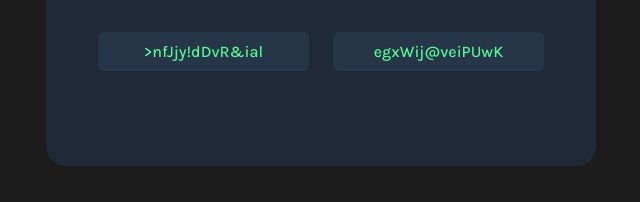
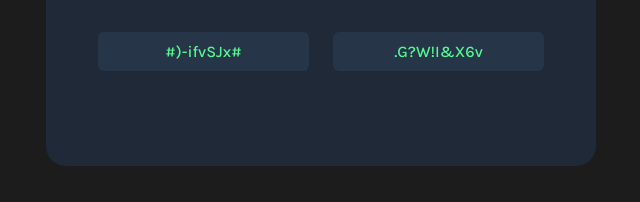
Before and after one commit to AndresEstebanGonzalez/PasswordGenerator, a plain HTML site: page index.html in a window 1280 px wide. Both pictures are taken after a click on the button "Generate Passwords". Shown: the part 509-711 px from the top of the page, 319-959 px from the left. Drawn offline with Linux system fonts and the light colour scheme.

Commit message:
JS Basic app created.

```diff
--- a/index.html
+++ b/index.html
@@ -22,8 +22,8 @@
           <div class="line"></div>
         </div>
         <div class="bottom-sector">
-          <div class="output" id="outputLeft">>nfJjy!dDvR&ial</div>
-          <div class="output" id="outputRight">egxWij@veiPUwK</div>
+          <div class="output" id="outputLeft"></div>
+          <div class="output" id="outputRight"></div>
         </div>
       </div>
     </div>
--- a/script.js
+++ b/script.js
@@ -0,0 +1,128 @@
+const generatePasswordsBtn = document.getElementById("generatePasswords");
+const outputLeft = document.getElementById("outputLeft");
+const outputRight = document.getElementById("outputRight");
+
+const characters = [
+  "A",
+  "B",
+  "C",
+  "D",
+  "E",
+  "F",
+  "G",
+  "H",
+  "I",
+  "J",
+  "K",
+  "L",
+  "M",
+  "N",
+  "O",
+  "P",
+  "Q",
+  "R",
+  "S",
+  "T",
+  "U",
+  "V",
+  "W",
+  "X",
+  "Y",
+  "Z",
+  "a",
+  "b",
+  "c",
+  "d",
+  "e",
+  "f",
+  "g",
+  "h",
+  "i",
+  "j",
+  "k",
+  "l",
+  "m",
+  "n",
+  "o",
+  "p",
+  "q",
+  "r",
+  "s",
+  "t",
+  "u",
+  "v",
+  "w",
+  "x",
+  "y",
+  "z",
+  "0",
+  "1",
+  "2",
+  "3",
+  "4",
+  "5",
+  "6",
+  "7",
+  "8",
+  "9",
+  "~",
+  "`",
+  "!",
+  "@",
+  "#",
+  "$",
+  "%",
+  "^",
+  "&",
+  "*",
+  "(",
+  ")",
+  "_",
+  "-",
+  "+",
+  "=",
+  "{",
+  "[",
+  "}",
+  "]",
+  ",",
+  "|",
+  ":",
+  ";",
+  "<",
+  ">",
+  ".",
+  "?",
+  "/",
+];
+
+// Random value for characters
+function randomValue() {
+  let randomNumber = Math.floor(Math.random() * characters.length);
+  let randomCharacters = characters[randomNumber];
+  return randomCharacters;
+}
+
+// Password generator
+function passwordOutput() {
+  let lengthOfPassword = 10;
+  for (let i = 0; i < lengthOfPassword; i++) {
+    // Left output password
+    outputLeft.textContent += randomValue();
+    // Right output password
+    outputRight.textContent += randomValue();
+  }
+}
+
+// Generate button action
+generatePasswordsBtn.addEventListener("click", () => {
+  outputLeft.textContent = "";
+  outputRight.textContent = "";
+  passwordOutput();
+});
+
+//TO-DO:
+// COPY BUTTON
+// LENGTH RANGE SLIDER
+// SPECIAL CHARACTER TOGGLE SWITCH
+// NUMBER TOGGLE SWITCH
```
